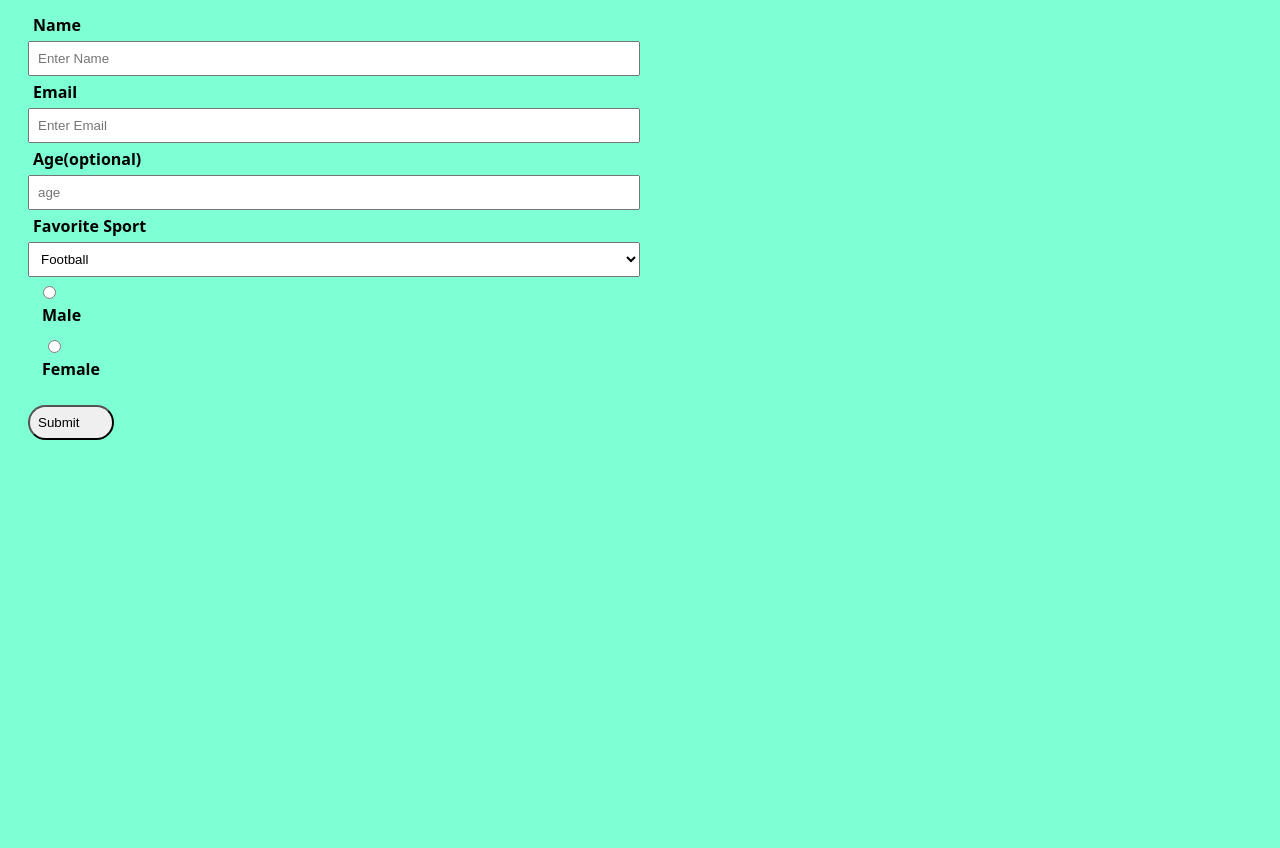
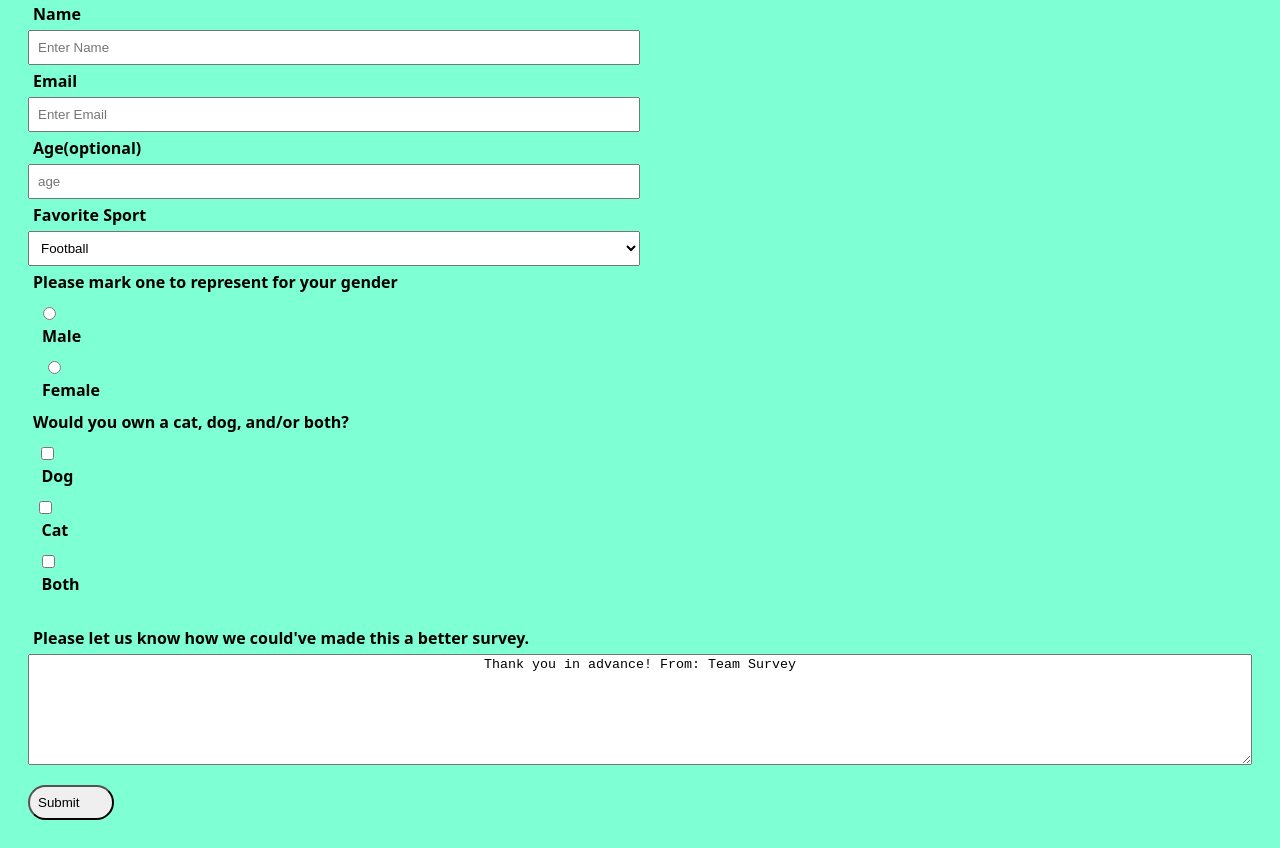
Before and after one commit to dkahuna/Survey-Form_fcc, a plain HTML site: page index.html in a window 1280 px wide. Shown: the part 257-1105 px from the top of the page. Before the commit the page ends 800 px from the top, so only its background shows below. Drawn offline with Linux system fonts and the light colour scheme.

Commit message:
submitting Survey form project to FCC

```diff
--- a/index.html
+++ b/index.html
@@ -36,18 +36,34 @@
         </select>
 
         <!--Radio buttons-->
+        <p>Please mark one to represent for your gender</p>
         <label for="gender">
-            <input id="gender" type="radio" name="gender">Male
+            <input id="gender" type="radio" name="gender" value="male">Male
         </label>
         <label for="gender">
-            <input id="gender" type="radio" name="gender">Female
+            <input id="gender" type="radio" name="gender" value="female">Female
         </label>
+
+        <!--Check boxes-->
+        <p>Would you own a cat, dog, and/or both?</p>
+        <label for="pet">
+            <input id="pet" type="checkbox" name="dog" value="dog">Dog
+        </label>
+        <label for="pet">
+            <input id="pet" type="checkbox" name="cat" value="cat">Cat
+        </label>
+        <label for="pet">
+            <input id="pet" type="checkbox" name="both" value="both">Both
+        </label>
+<br>
+          <!--Feedback from user-->
+    <label for="feedBack">Please let us know how we could've made this a better survey.</label>
+    <textarea id="feedBack" name="feedBack" rows="7" cols="50" >Thank you in advance! From: Team Survey</textarea>
+
 
         <button type="submit" id="submit">Submit</button>
     </form>
 
-
-
 <script src="survey.js"></script>
 </body>
 </html>
--- a/style.css
+++ b/style.css
@@ -10,13 +10,11 @@ body {
    padding: 20px;
   }
 
-  label {
+  label, p {
     font-weight: 700;
     margin: 5px;
     align-self: flex-start;
   }
-
-
 
   input, select {
     padding: 8px;
@@ -29,3 +27,11 @@ body {
     padding: 8px;
     margin: 20px 93% 0px 0px;
   }
+
+  #feedBack {
+    text-align: center;
+  }
+
+  textarea {
+    display: flex;
+  }
```
